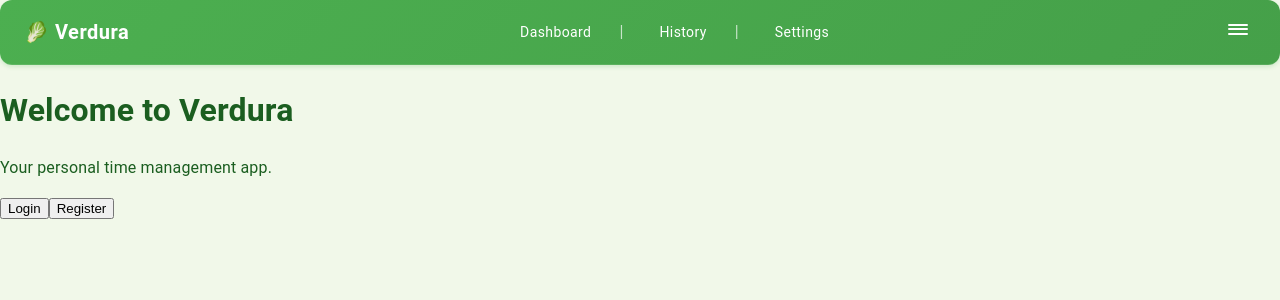
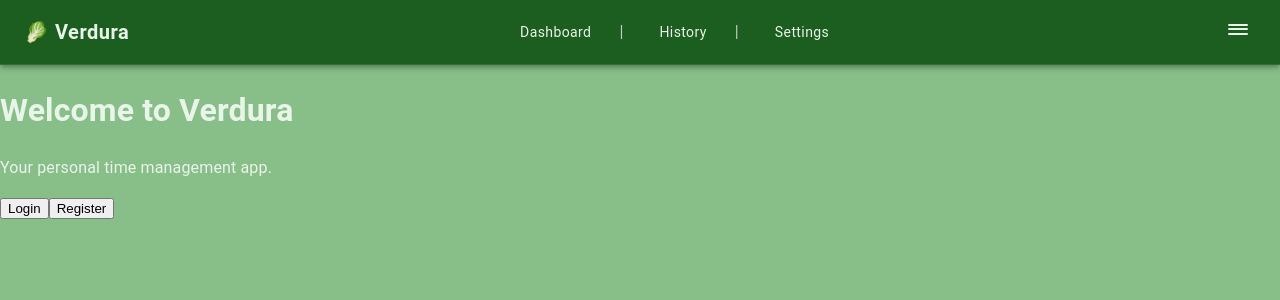
Before and after one commit to magureanandrei/Verdura, a React (Vite) app in the folder Frontend/: page / in a window 1280 px wide. Shown: the top 300 px of the page. Built offline with nearby package versions, Linux system fonts and the light colour scheme.

Commit message:
feat_Theme+NavbarColorFound

```diff
--- a/Frontend/src/components/Navbar/Navbar.css
+++ b/Frontend/src/components/Navbar/Navbar.css
@@ -2,7 +2,7 @@
 
 /* Custom styles that complement the Material-UI theme */
 #navbar-appbar {
-  background: linear-gradient(135deg, #4CAF50 0%, #45A049 100%);
+  background: #1b5e20;
   backdrop-filter: blur(10px);
   border-bottom: 1px solid rgba(255, 255, 255, 0.1);
 }
--- a/Frontend/src/main.tsx
+++ b/Frontend/src/main.tsx
@@ -4,13 +4,13 @@ import { BrowserRouter } from 'react-router-dom'
 import App from './App.tsx'
 import { CssBaseline } from '@mui/material';
 import { ThemeProvider } from '@emotion/react';
-import { verduraTheme } from './theme';
+import { verduraDarkTheme } from './theme';
 
 
 createRoot(document.getElementById('root')!).render(
   <StrictMode>
-      <ThemeProvider theme={verduraTheme}>
-      <CssBaseline /> {/* Applies theme background and resets */}
+      <ThemeProvider theme={verduraDarkTheme}>
+      <CssBaseline />
       <BrowserRouter>
         <App />
       </BrowserRouter>
--- a/Frontend/src/theme.tsx
+++ b/Frontend/src/theme.tsx
@@ -80,7 +80,7 @@ export const verduraDarkTheme = createTheme({
       contrastText: '#000000',
     },
     background: {
-      default: '#1B5E20',
+      default: '#88bf89',
       paper: '#2E7D32',
     },
     text: {
```
